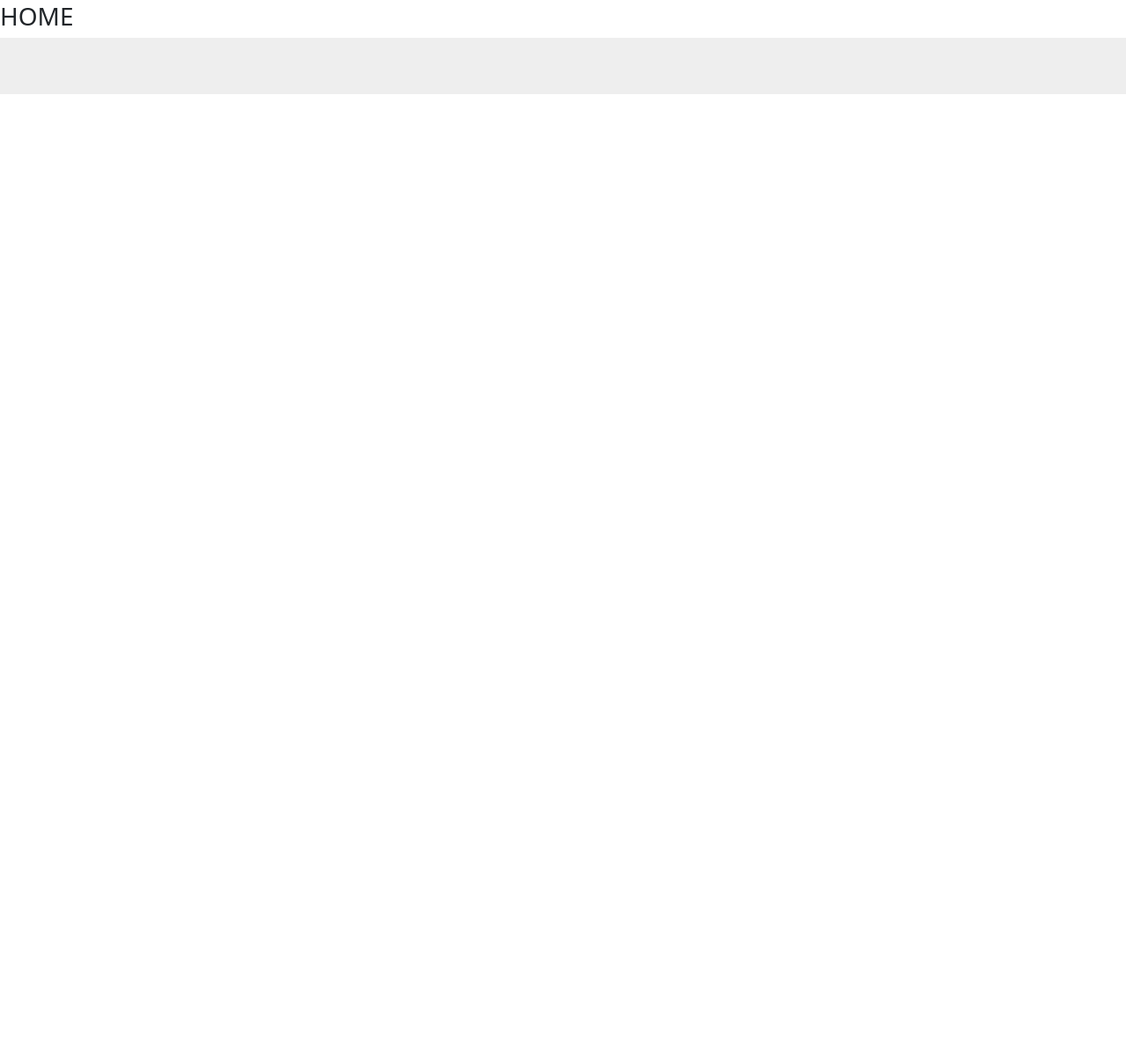
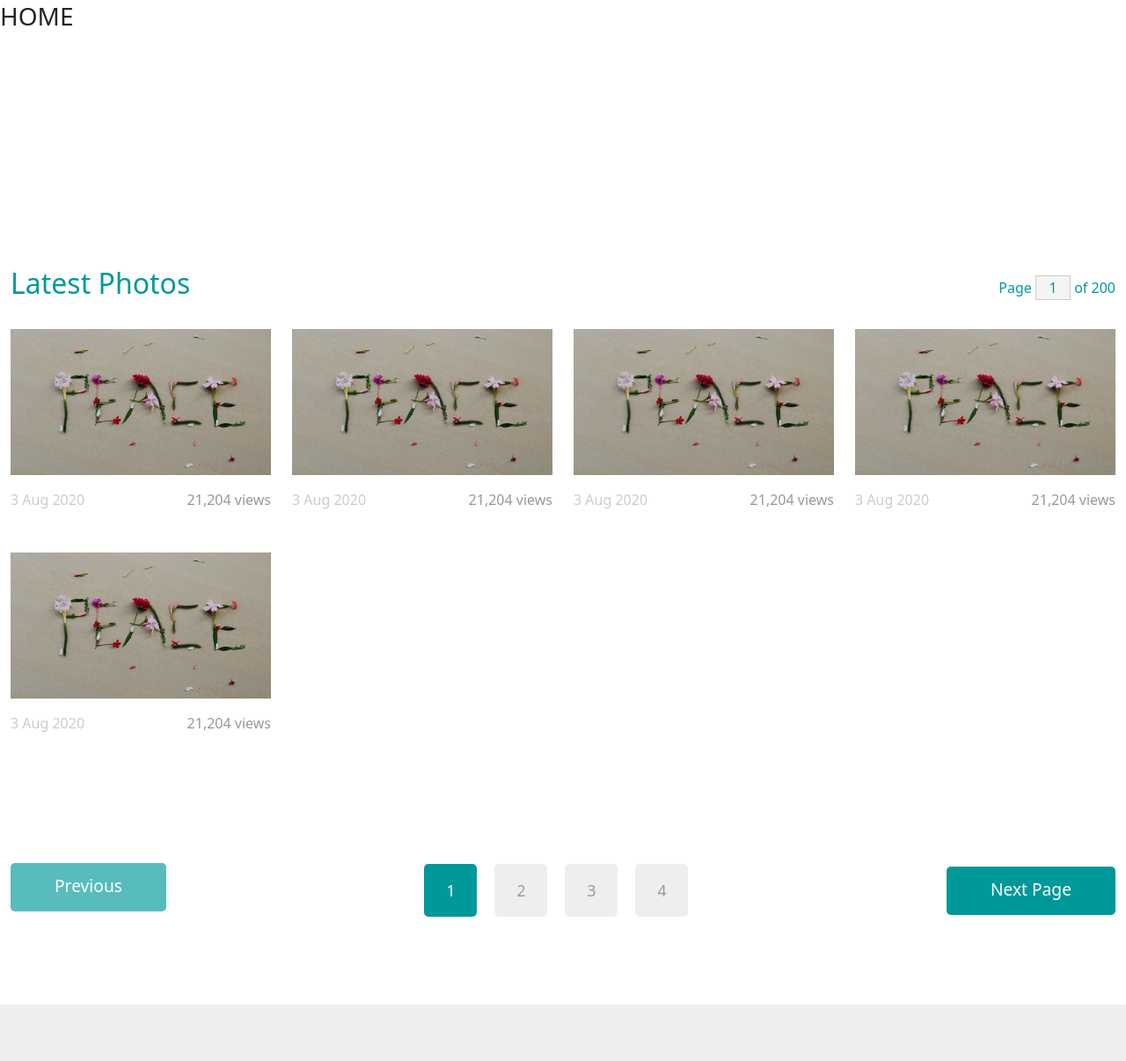
Before and after one commit to karimkohel/RISE, a Django app: page / in a window 1280 px wide. Shown: the part 63-1269 px from the top of the page at 88% size. Before the commit the page ends 170 px from the top, so only its background shows below. Run offline with Django 3.2, Linux system fonts and the light colour scheme; some libraries are stand-ins or nearby versions.

Commit message:
layed down the main page structer

```diff
--- a/templates/images/form.html
+++ b/templates/images/form.html
@@ -0,0 +1,13 @@
+{% load static %}
+
+<div class="tm-hero d-flex justify-content-center align-items-center" data-parallax="scroll" data-image-src="img/hero.jpg">
+    <form class="d-flex tm-search-form">
+
+        <!-- TODO : Django form object here -->
+
+        <!-- <input class="form-control tm-search-input" type="search" placeholder="Search" aria-label="Search">
+        <button class="btn btn-outline-success tm-search-btn" type="submit">
+            <i class="fas fa-search"></i>
+        </button> -->
+    </form>
+</div>
--- a/templates/images/index.html
+++ b/templates/images/index.html
@@ -5,4 +5,7 @@
 
     <h3>HOME</h3>
 
+    {% include "images/form.html" %}
+    {% include "images/results.html" %}
+
 {% endblock content %}
--- a/templates/images/results.html
+++ b/templates/images/results.html
@@ -0,0 +1,97 @@
+
+
+
+<div class="container-fluid tm-container-content tm-mt-60">
+    <div class="row mb-4">
+        <h2 class="col-6 tm-text-primary">
+            Latest Photos
+        </h2>
+        <div class="col-6 d-flex justify-content-end align-items-center">
+            <form action="" class="tm-text-primary">
+                Page <input type="text" value="1" size="1" class="tm-input-paging tm-text-primary"> of 200
+            </form>
+        </div>
+    </div>
+
+    <div class="row tm-mb-90 tm-gallery">
+
+        <div class="col-xl-3 col-lg-4 col-md-6 col-sm-6 col-12 mb-5">
+            <figure class="effect-ming tm-video-item">
+                <img src="img/img-16.jpg" alt="Image" class="img-fluid">
+                <figcaption class="d-flex align-items-center justify-content-center">
+                    <h2>Peace</h2>
+                    <a href="photo-detail.html">View more</a>
+                </figcaption>
+            </figure>
+            <div class="d-flex justify-content-between tm-text-gray">
+                <span class="tm-text-gray-light">3 Aug 2020</span>
+                <span>21,204 views</span>
+            </div>
+        </div>
+        <div class="col-xl-3 col-lg-4 col-md-6 col-sm-6 col-12 mb-5">
+            <figure class="effect-ming tm-video-item">
+                <img src="img/img-16.jpg" alt="Image" class="img-fluid">
+                <figcaption class="d-flex align-items-center justify-content-center">
+                    <h2>Peace</h2>
+                    <a href="photo-detail.html">View more</a>
+                </figcaption>
+            </figure>
+            <div class="d-flex justify-content-between tm-text-gray">
+                <span class="tm-text-gray-light">3 Aug 2020</span>
+                <span>21,204 views</span>
+            </div>
+        </div>
+        <div class="col-xl-3 col-lg-4 col-md-6 col-sm-6 col-12 mb-5">
+            <figure class="effect-ming tm-video-item">
+                <img src="img/img-16.jpg" alt="Image" class="img-fluid">
+                <figcaption class="d-flex align-items-center justify-content-center">
+                    <h2>Peace</h2>
+                    <a href="photo-detail.html">View more</a>
+                </figcaption>
+            </figure>
+            <div class="d-flex justify-content-between tm-text-gray">
+                <span class="tm-text-gray-light">3 Aug 2020</span>
+                <span>21,204 views</span>
+            </div>
+        </div>
+        <div class="col-xl-3 col-lg-4 col-md-6 col-sm-6 col-12 mb-5">
+            <figure class="effect-ming tm-video-item">
+                <img src="img/img-16.jpg" alt="Image" class="img-fluid">
+                <figcaption class="d-flex align-items-center justify-content-center">
+                    <h2>Peace</h2>
+                    <a href="photo-detail.html">View more</a>
+                </figcaption>
+            </figure>
+            <div class="d-flex justify-content-between tm-text-gray">
+                <span class="tm-text-gray-light">3 Aug 2020</span>
+                <span>21,204 views</span>
+            </div>
+        </div>
+        <div class="col-xl-3 col-lg-4 col-md-6 col-sm-6 col-12 mb-5">
+            <figure class="effect-ming tm-video-item">
+                <img src="img/img-16.jpg" alt="Image" class="img-fluid">
+                <figcaption class="d-flex align-items-center justify-content-center">
+                    <h2>Peace</h2>
+                    <a href="photo-detail.html">View more</a>
+                </figcaption>
+            </figure>
+            <div class="d-flex justify-content-between tm-text-gray">
+                <span class="tm-text-gray-light">3 Aug 2020</span>
+                <span>21,204 views</span>
+            </div>
+        </div>
+    </div> <!-- row -->
+
+    <div class="row tm-mb-90">
+        <div class="col-12 d-flex justify-content-between align-items-center tm-paging-col">
+            <a href="javascript:void(0);" class="btn btn-primary tm-btn-prev mb-2 disabled">Previous</a>
+            <div class="tm-paging d-flex">
+                <a href="javascript:void(0);" class="active tm-paging-link">1</a>
+                <a href="javascript:void(0);" class="tm-paging-link">2</a>
+                <a href="javascript:void(0);" class="tm-paging-link">3</a>
+                <a href="javascript:void(0);" class="tm-paging-link">4</a>
+            </div>
+            <a href="javascript:void(0);" class="btn btn-primary tm-btn-next">Next Page</a>
+        </div>
+    </div>
+</div>
```
